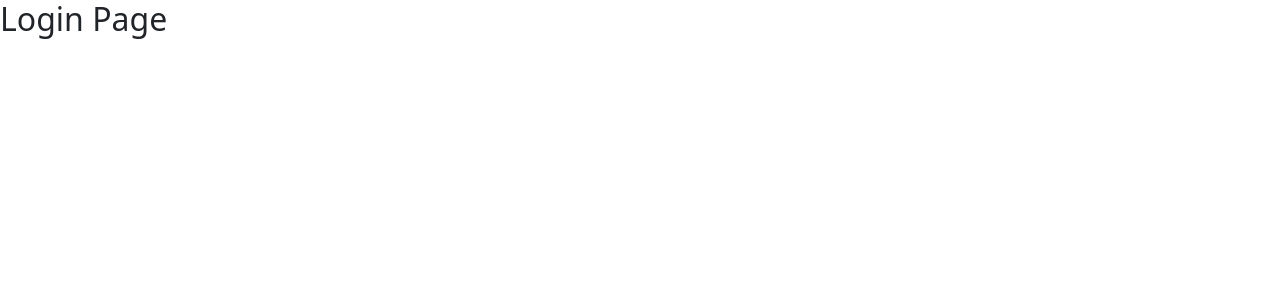
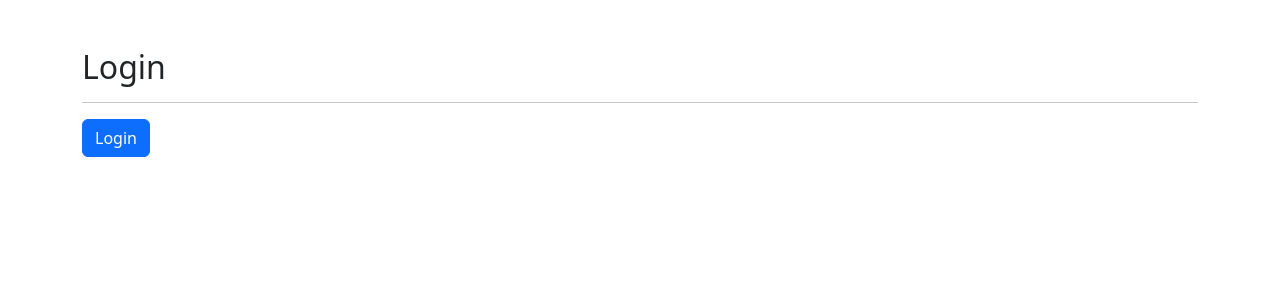
Before and after one commit to Fereiral18/Heroes-App, a React (Vite) app: page /login in a window 1280 px wide. Shown: the top 300 px of the page. Built offline with nearby package versions, Linux system fonts and the light colour scheme.

Commit message:
[LFereira]add new Router, Login router and eliminate navBar

```diff
--- a/src/auth/pages/LoginPage.jsx
+++ b/src/auth/pages/LoginPage.jsx
@@ -1,7 +1,25 @@
+import { useNavigate } from "react-router-dom"
 
 
 export const LoginPage = () => {
+
+  const navigate =  useNavigate()
+
+  const onLogin = () =>{
+    navigate('/marvel',{
+      replace:true
+    })
+  }
+
   return (
-    <h1>Login Page</h1>
+    <div className="container mt-5">
+      <h1>Login</h1>
+      <hr />
+      <button className="btn btn-primary"
+      onClick={ onLogin }
+      >
+        Login
+      </button>
+    </div>
   )
 }
--- a/src/ui/components/Navbar.jsx
+++ b/src/ui/components/Navbar.jsx
@@ -1,11 +1,17 @@
-import { Link, NavLink } from 'react-router-dom';
+import { Link, NavLink, useNavigate } from 'react-router-dom';
 
 
 export const Navbar = () => {
     let activeStyle = {
         textDecoration: "underline",
       };
+      const navigate =  useNavigate()
 
+    const onLogout = () =>{
+        navigate('/login',{
+        replace: true
+    })
+    }
 
     return (
         <nav className="navbar navbar-expand-sm navbar-dark bg-dark p-2">
@@ -45,7 +51,8 @@
                         Luis fereira
                     </span>
                     <button
-                    className='nav-item nav-link btn'>
+                    className='nav-item nav-link btn'
+                    onClick={onLogout}>
                         Logout
                     </button>
                 </ul>
```
